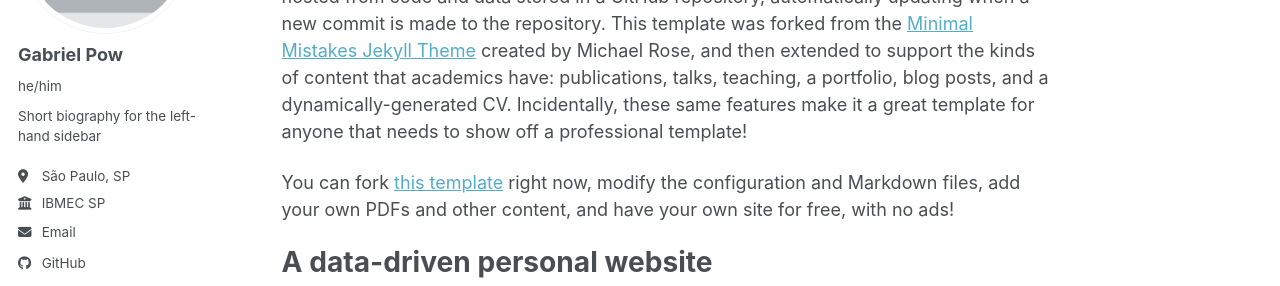
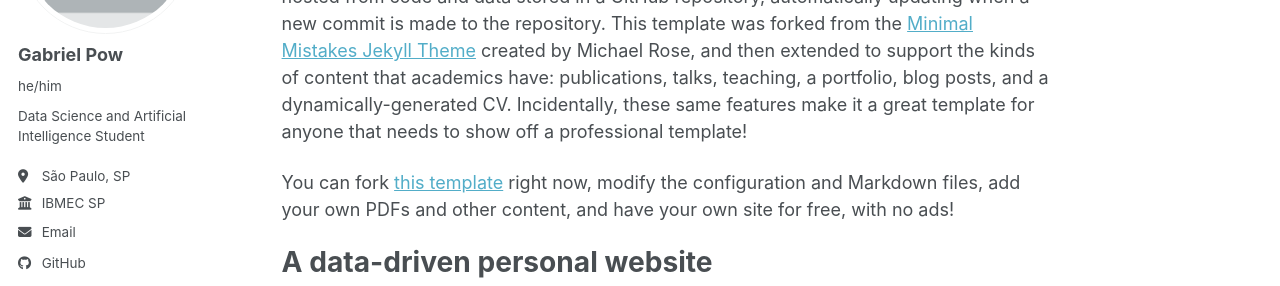
Before and after one commit to GabrielPow/GabrielPow.github.io, a Jekyll site: the page built from _pages/about.md, in a window 1280 px wide. Shown: the part 242-528 px from the top of the page. Built offline with Jekyll 4.4.1, drawn with Linux system fonts in a browser that asks for light colours; a style sheet for code colours, icons or effects is not loaded.

Commit message:
Update bio in configuration file

```diff
--- a/_config.yml
+++ b/_config.yml
@@ -26,7 +26,7 @@ author:
   avatar           : "profile.png"
   name             : "Gabriel Pow"
   pronouns         : "he/him"
-  bio              : "Short biography for the left-hand sidebar"
+  bio              : "Data Science and Artificial Intelligence Student"
   location         : "São Paulo, SP"
   employer         : "IBMEC SP"
   uri              : # URL
```
